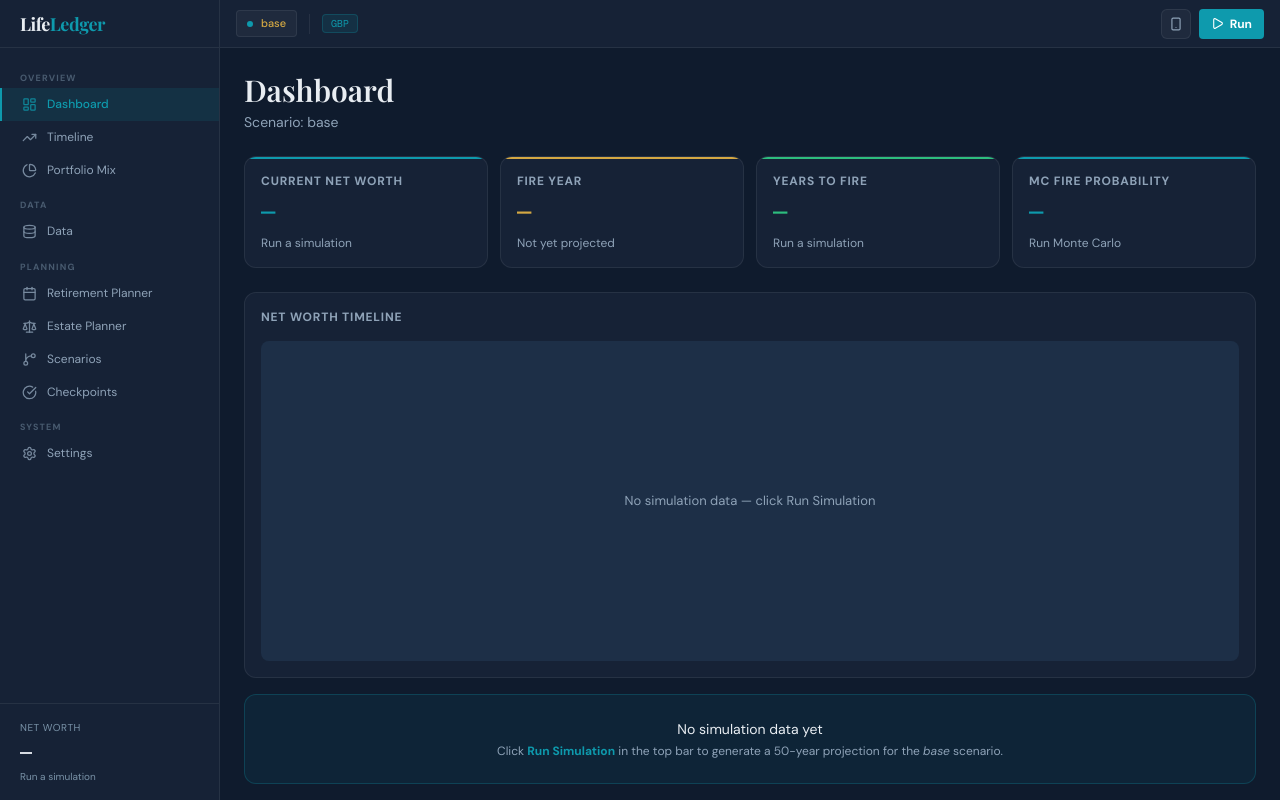
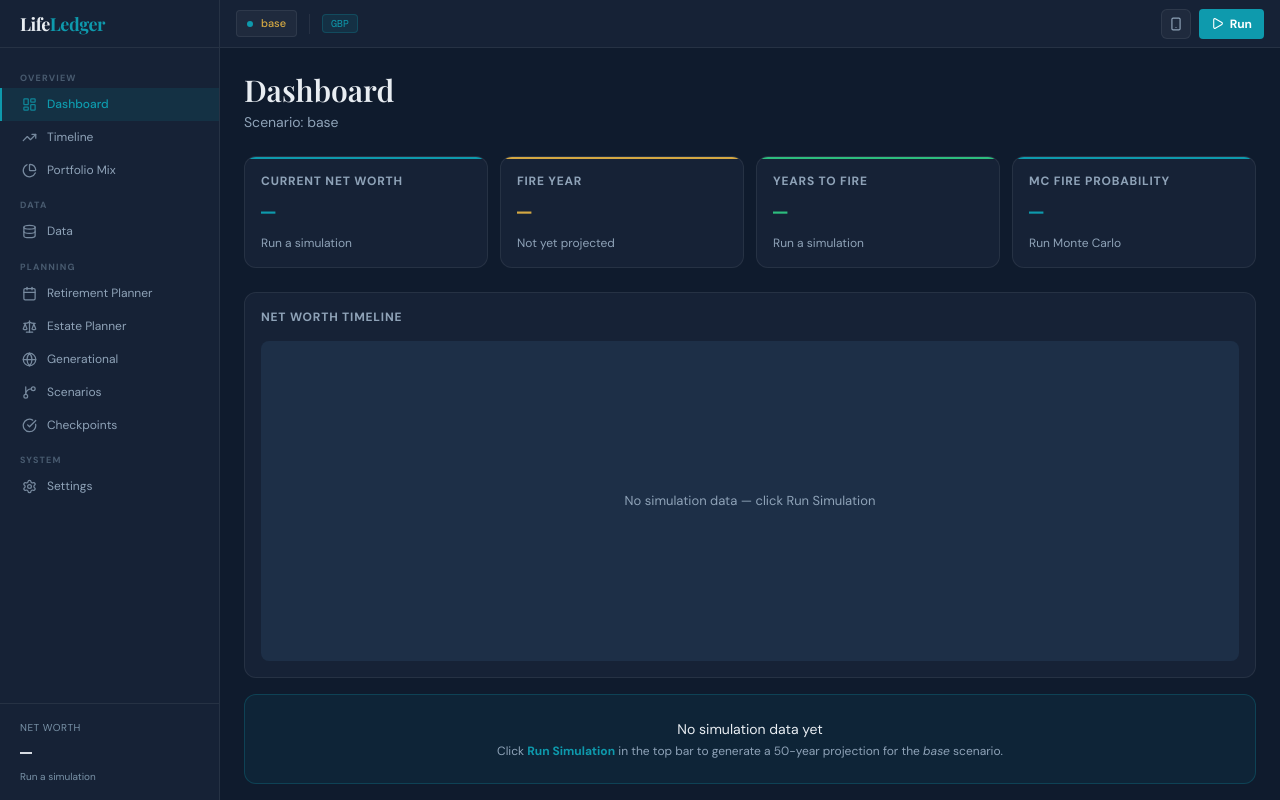
Before and after one commit to sjeapes/FinancePlanner, a React (Vite) app in the folder frontend/: page / in a window 1280 px wide. Built offline with nearby package versions, Linux system fonts and the light colour scheme; a web font is replaced by a local one.

Commit message:
Phase 7: add Generational Planning to sidebar nav (Globe icon)

```diff
--- a/frontend/src/components/layout/Sidebar.tsx
+++ b/frontend/src/components/layout/Sidebar.tsx
@@ -6,6 +6,7 @@ import {
   Database,
   Calendar,
   Scale,
+  Globe,
   GitBranch,
   CheckCircle,
   Settings,
@@ -18,6 +19,7 @@ type Screen =
   | 'data'
   | 'retirement'
   | 'estate'
+  | 'generational'
   | 'scenarios'
   | 'checkpoints'
   | 'settings'
@@ -36,6 +38,7 @@ const NAV_ITEMS: NavItem[] = [
   { key: 'data',         label: 'Data',                icon: Database,        group: 'Data' },
   { key: 'retirement',   label: 'Retirement Planner',  icon: Calendar,        group: 'Planning' },
   { key: 'estate',       label: 'Estate Planner',      icon: Scale,           group: 'Planning' },
+  { key: 'generational', label: 'Generational',         icon: Globe,           group: 'Planning' },
   { key: 'scenarios',    label: 'Scenarios',           icon: GitBranch,       group: 'Planning' },
   { key: 'checkpoints',  label: 'Checkpoints',         icon: CheckCircle,     group: 'Planning' },
   { key: 'settings',     label: 'Settings',            icon: Settings,        group: 'System' },
```
